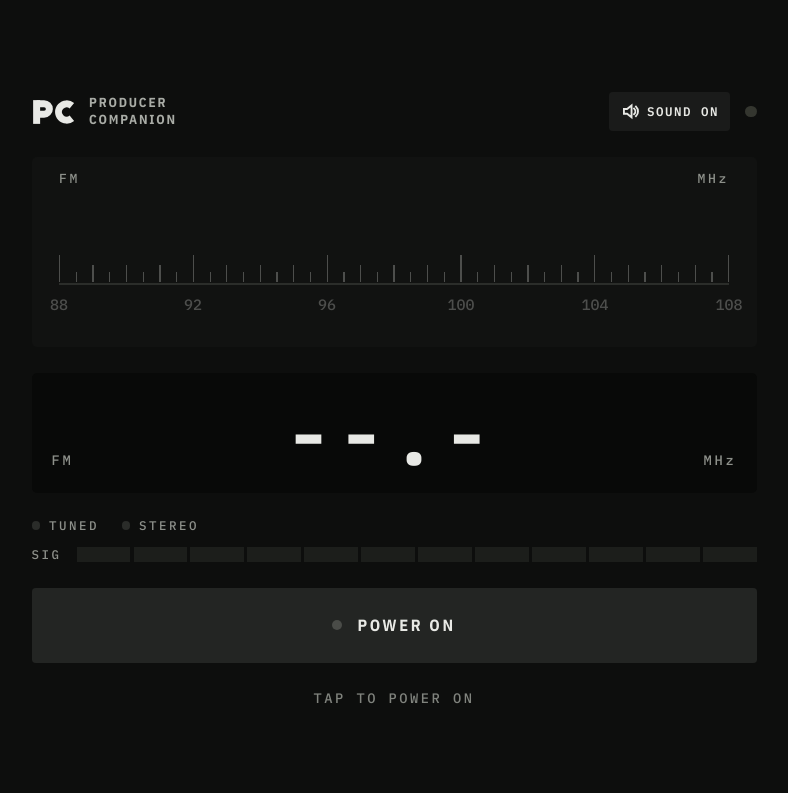
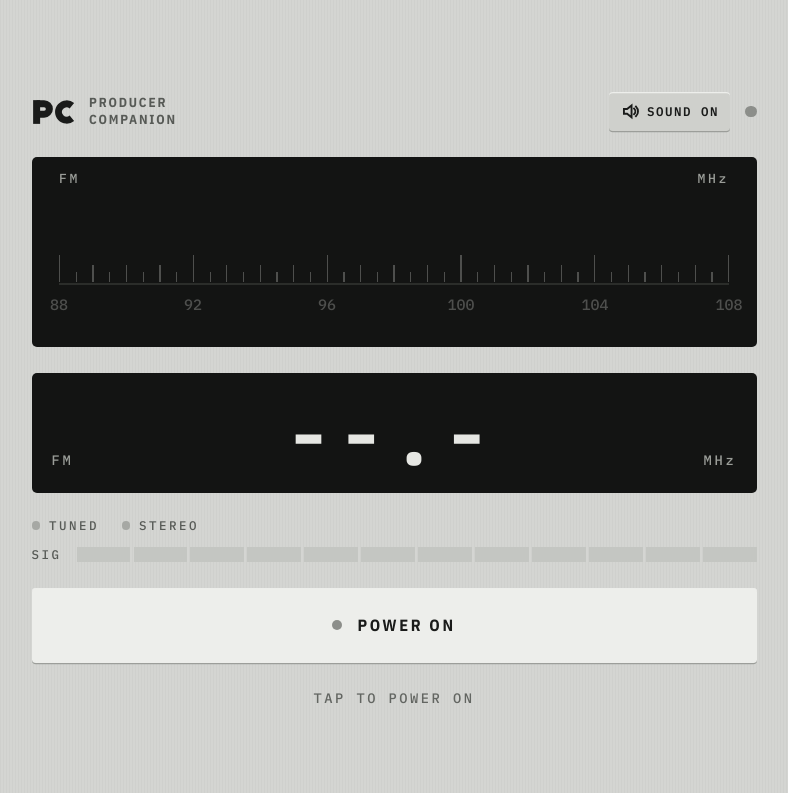
Before and after one commit to SHOOGAZE/producer-companion, a plain HTML site: page index.html in a window 1280 px wide. Shown: the top 793 px of the page, without its empty margins (246-1034 px from the left). Drawn offline with nearby package versions, Linux system fonts and the light colour scheme.

Commit message:
Add files via upload

```diff
--- a/index.html
+++ b/index.html
@@ -258,7 +258,7 @@ input[type=range]::-moz-range-thumb{width:16px;height:28px;border:1px solid var(
 }
 
 /* ===== header, counter window, wide layouts, boot screen ===== */
-:root{--b-bg:#0D0E0D;--b-ink:#E8E9E5;--b-dim:#8D908A;--b-line:#2B2D2A}
+:root{--b-bg:var(--bg);--b-ink:var(--ink);--b-dim:var(--ink2);--b-line:var(--line);--w-ink:var(--screen-ink);--w-dim:var(--screen-dim);--w-line:#2B2D2A}
 .tools{display:flex;gap:6px}
 #langBtn{font:600 11px/1 var(--f-mono);letter-spacing:.04em}
 .lw{position:relative}
@@ -353,53 +353,53 @@ html:not([lang=ru]):not([lang=en]) .langmenu .key{font-size:13px;padding-left:10
 .fid .lcd .big{font-size:40px}
 
 /* boot screen: a backlit radio dial that tunes in and locks onto PC */
-#boot{position:fixed;inset:0;z-index:100;background:var(--b-bg);color:var(--b-ink);display:flex;align-items:center;justify-content:center;
+#boot{position:fixed;inset:0;z-index:100;background:var(--b-bg) var(--tex);color:var(--b-ink);display:flex;align-items:center;justify-content:center;
   padding:max(16px,env(safe-area-inset-top,0px)) max(clamp(20px,7vw,40px),env(safe-area-inset-right,0px)) max(16px,env(safe-area-inset-bottom,0px)) max(clamp(20px,7vw,40px),env(safe-area-inset-left,0px));
-  font-family:var(--f-mono);color-scheme:dark;cursor:pointer;-webkit-tap-highlight-color:transparent;
+  font-family:var(--f-mono);cursor:pointer;-webkit-tap-highlight-color:transparent;
   transition:opacity .5s ease,visibility 0s linear .5s}
 #boot.out{opacity:0;visibility:hidden;pointer-events:none}
 .bt{width:100%;max-width:580px;display:flex;flex-direction:column;gap:clamp(12px,2.6vh,24px)}
 .bt-top{display:flex;align-items:center;justify-content:space-between;gap:12px;font:500 10.5px/1 var(--f-mono);letter-spacing:.2em;color:var(--b-dim);text-transform:uppercase}
 .bt-brand{display:flex;align-items:center;gap:10px;min-width:0;color:var(--b-ink)}
 .bt-brand svg{flex:none;width:36px;height:24px;display:block}
-.bt-top b{font:700 10.5px/1.25 var(--f-ui);color:#A9ACA6;letter-spacing:.14em;text-transform:uppercase}
-.bt-lamp{width:9px;height:9px;border-radius:50%;background:#34362F;transition:background .2s,box-shadow .2s}
+.bt-top b{font:700 10.5px/1.25 var(--f-ui);color:var(--ink2);letter-spacing:.14em;text-transform:uppercase}
+.bt-lamp{width:9px;height:9px;border-radius:50%;background:var(--lamp-off);transition:background .2s,box-shadow .2s}
 #boot.on .bt-lamp{background:var(--lamp);box-shadow:0 0 12px 3px color-mix(in srgb,var(--lamp) 60%,transparent)}
-.bt-dial{position:relative;height:clamp(112px,19vh,170px);border-radius:4px;overflow:hidden;background:#111211}
-.bt-tag{position:absolute;top:12px;font:500 10.5px/1 var(--f-mono);letter-spacing:.2em;color:var(--b-dim)}
+.bt-dial{position:relative;height:clamp(112px,19vh,170px);border-radius:4px;overflow:hidden;background:var(--screen)}
+.bt-tag{position:absolute;top:12px;font:500 10.5px/1 var(--f-mono);letter-spacing:.2em;color:var(--w-dim)}
 .bt-tag.l{left:22px}.bt-tag.r{right:22px}
 .bt-scale{position:absolute;left:22px;right:22px;top:0;bottom:0;opacity:.28;transition:opacity .8s ease}
 #boot.on .bt-scale{opacity:1}
-.bt-scale .tk{position:absolute;left:0;right:0;bottom:52px;border-right:1px solid var(--b-ink)}
-.bt-scale .t1{height:8px;background:repeating-linear-gradient(90deg,var(--b-ink) 0 1px,transparent 1px 2.5%)}
-.bt-scale .t3{height:14px;background:repeating-linear-gradient(90deg,var(--b-ink) 0 1px,transparent 1px 5%)}
-.bt-scale .t2{height:22px;background:repeating-linear-gradient(90deg,var(--b-ink) 0 1px,transparent 1px 20%)}
-.bt-scale .lb{position:absolute;bottom:28px;transform:translateX(-50%);font:500 12px/1 var(--f-mono);color:var(--b-ink)}
+.bt-scale .tk{position:absolute;left:0;right:0;bottom:52px;border-right:1px solid var(--w-ink)}
+.bt-scale .t1{height:8px;background:repeating-linear-gradient(90deg,var(--w-ink) 0 1px,transparent 1px 2.5%)}
+.bt-scale .t3{height:14px;background:repeating-linear-gradient(90deg,var(--w-ink) 0 1px,transparent 1px 5%)}
+.bt-scale .t2{height:22px;background:repeating-linear-gradient(90deg,var(--w-ink) 0 1px,transparent 1px 20%)}
+.bt-scale .lb{position:absolute;bottom:28px;transform:translateX(-50%);font:500 12px/1 var(--f-mono);color:var(--w-ink)}
 .bt-needle{position:absolute;top:32px;bottom:50px;left:calc(var(--p,0) * 100%);width:2px;margin-left:-1px;background:var(--lamp);opacity:0;transition:opacity .5s .2s;box-shadow:0 0 10px 1px color-mix(in srgb,var(--lamp) 70%,transparent)}
 #boot.on .bt-needle{opacity:1}
-.bt-lcd{display:grid;grid-template-columns:auto minmax(0,1fr) auto;align-items:end;gap:12px;border-radius:4px;padding:14px 16px;background:#080908}
-.bt-lcd .u{font:500 11px/1 var(--f-mono);color:var(--b-dim);letter-spacing:.2em;padding-bottom:6px}
-.bt-lcd .big{font:500 clamp(38px,min(12.5vw,8.5vh),76px)/1 var(--f-mono);letter-spacing:.02em;text-align:center;font-variant-numeric:tabular-nums;color:var(--b-ink);min-height:1em}
+.bt-lcd{display:grid;grid-template-columns:auto minmax(0,1fr) auto;align-items:end;gap:12px;border-radius:4px;padding:14px 16px;background:var(--screen)}
+.bt-lcd .u{font:500 11px/1 var(--f-mono);color:var(--w-dim);letter-spacing:.2em;padding-bottom:6px}
+.bt-lcd .big{font:500 clamp(38px,min(12.5vw,8.5vh),76px)/1 var(--f-mono);letter-spacing:.02em;text-align:center;font-variant-numeric:tabular-nums;color:var(--w-ink);min-height:1em}
 #boot.lock .bt-lcd .big{letter-spacing:.3em;text-indent:.3em}
 .bt-meter{display:flex;align-items:center;gap:16px;font:500 10px/1 var(--f-mono);color:var(--b-dim);letter-spacing:.2em}
 .bt-mc{flex:1;min-width:0;display:flex;flex-direction:column;gap:12px}
 .bt-sig{display:flex;align-items:center;gap:12px}
 .bt-lamps{display:flex;gap:18px}
 .bt-lamps .lp{display:inline-flex;align-items:center;gap:7px}
-.bt-lamps .lp i{width:7px;height:7px;border-radius:50%;background:#2A2C29;transition:background .15s,box-shadow .15s}
+.bt-lamps .lp i{width:7px;height:7px;border-radius:50%;background:var(--line);transition:background .15s,box-shadow .15s}
 #boot.lock .lp i{background:var(--lamp);box-shadow:0 0 8px color-mix(in srgb,var(--lamp) 70%,transparent)}
 #boot.lock .lp.s i{transition-delay:.35s}
 #boot.lock .lp{color:var(--b-ink)}
-.bt-dial::after{content:"";position:absolute;left:22px;right:22px;bottom:50px;height:1px;background:var(--b-line);pointer-events:none}
+.bt-dial::after{content:"";position:absolute;left:22px;right:22px;bottom:50px;height:1px;background:var(--w-line);pointer-events:none}
 .bt-needle::before{content:"";position:absolute;left:50%;top:-5px;margin-left:-4px;border:4px solid transparent;border-top:5px solid var(--lamp);border-bottom:0}
 .bt-seg{display:flex;gap:3px;flex:1}
-.bt-seg i{flex:1;height:12px;background:#1C1E1B;transition:background .06s}
+.bt-seg i{flex:1;height:12px;background:var(--line2);transition:background .06s}
 .bt-seg i.on{background:var(--b-ink)}
 .bt-seg i.on.hot{background:var(--lamp)}
-.bt-pwr{display:flex;align-items:center;justify-content:center;gap:12px;width:100%;min-height:clamp(48px,7.5vh,64px);border:0;border-radius:3px;background:#1A1B1A;color:var(--b-ink);font:700 13px/1 var(--f-ui);letter-spacing:.16em;text-transform:uppercase;cursor:pointer;touch-action:manipulation}
+.bt-pwr{display:flex;align-items:center;justify-content:center;gap:12px;width:100%;min-height:clamp(48px,7.5vh,64px);border:0;border-radius:3px;background:var(--key);box-shadow:inset 0 1px 0 var(--key-top),0 1px 0 var(--key-sh);color:var(--b-ink);font:700 13px/1 var(--f-ui);letter-spacing:.16em;text-transform:uppercase;cursor:pointer;touch-action:manipulation}
 .bt-pwr:active{transform:translateY(1px)}
-.bt-pwr:focus-visible{outline:0;background:#232523}
-.bt-pwr .led{width:8px;height:8px;border-radius:50%;background:#4A4C48;transition:background .1s}
+.bt-pwr:focus-visible{outline:0;background:var(--key-top)}
+.bt-pwr .led{width:8px;height:8px;border-radius:50%;background:var(--lamp-off);transition:background .1s}
 #boot.on .bt-pwr .led{background:var(--lamp);box-shadow:0 0 8px var(--lamp)}
 .bt-hint{margin:0;text-align:center;font:500 11px/1.4 var(--f-mono);letter-spacing:.18em;text-transform:uppercase;color:var(--b-dim);animation:bt-blink 1.6s ease-in-out infinite}
 #boot.run .bt-hint{animation:none;color:var(--b-ink)}
@@ -407,9 +407,9 @@ html:not([lang=ru]):not([lang=en]) .langmenu .key{font-size:13px;padding-left:10
 @media (min-width:700px) and (min-height:700px){.bt{zoom:1.25}}
 @media (max-width:420px){.bt-scale .tk{bottom:46px}.bt-scale .lb{bottom:24px}.bt-dial::after,.bt-needle{bottom:46px}.bt-lamps{gap:12px}}
 #sndBtn{width:auto;padding:0 10px;gap:7px;font:600 10px/1 var(--f-mono);letter-spacing:.1em;text-transform:uppercase;white-space:nowrap}
-.bt-snd{display:inline-flex;align-items:center;gap:6px;border:0;border-radius:3px;background:#1A1B1A;color:var(--b-ink);font:600 10px/1 var(--f-mono);letter-spacing:.12em;text-transform:uppercase;padding:8px 9px;cursor:pointer;touch-action:manipulation;white-space:nowrap}
+.bt-snd{display:inline-flex;align-items:center;gap:6px;border:0;border-radius:3px;background:var(--key);box-shadow:inset 0 1px 0 var(--key-top),0 1px 0 var(--key-sh);color:var(--b-ink);font:600 10px/1 var(--f-mono);letter-spacing:.12em;text-transform:uppercase;padding:8px 9px;cursor:pointer;touch-action:manipulation;white-space:nowrap}
 .bt-snd svg{display:block}
-.bt-snd:focus-visible{outline:0;background:#262826}
+.bt-snd:focus-visible{outline:0;background:var(--key-top)}
 .bt-r{display:flex;align-items:center;gap:12px}
 
 /* ===== short landscape (phones on their side): module keys become a left rail, header scrolls away, two panes, compact boot + fidget ===== */
```
Also changed, not shown: icons/apple-touch-icon.png (added), icons/icon-192.png (added), icons/icon-512.png (added), manifest.webmanifest (added), screenshots/01-boot.png (added), screenshots/02-vibe-result.png (added), screenshots/03-vibe-mix.png (added), screenshots/04-names.png (added), screenshots/05-concept.png (added), screenshots/06-dark-dubstep.png (added), screenshots/07-vibe-locks.png (added), screenshots/08-desktop-vibe.png (added).
